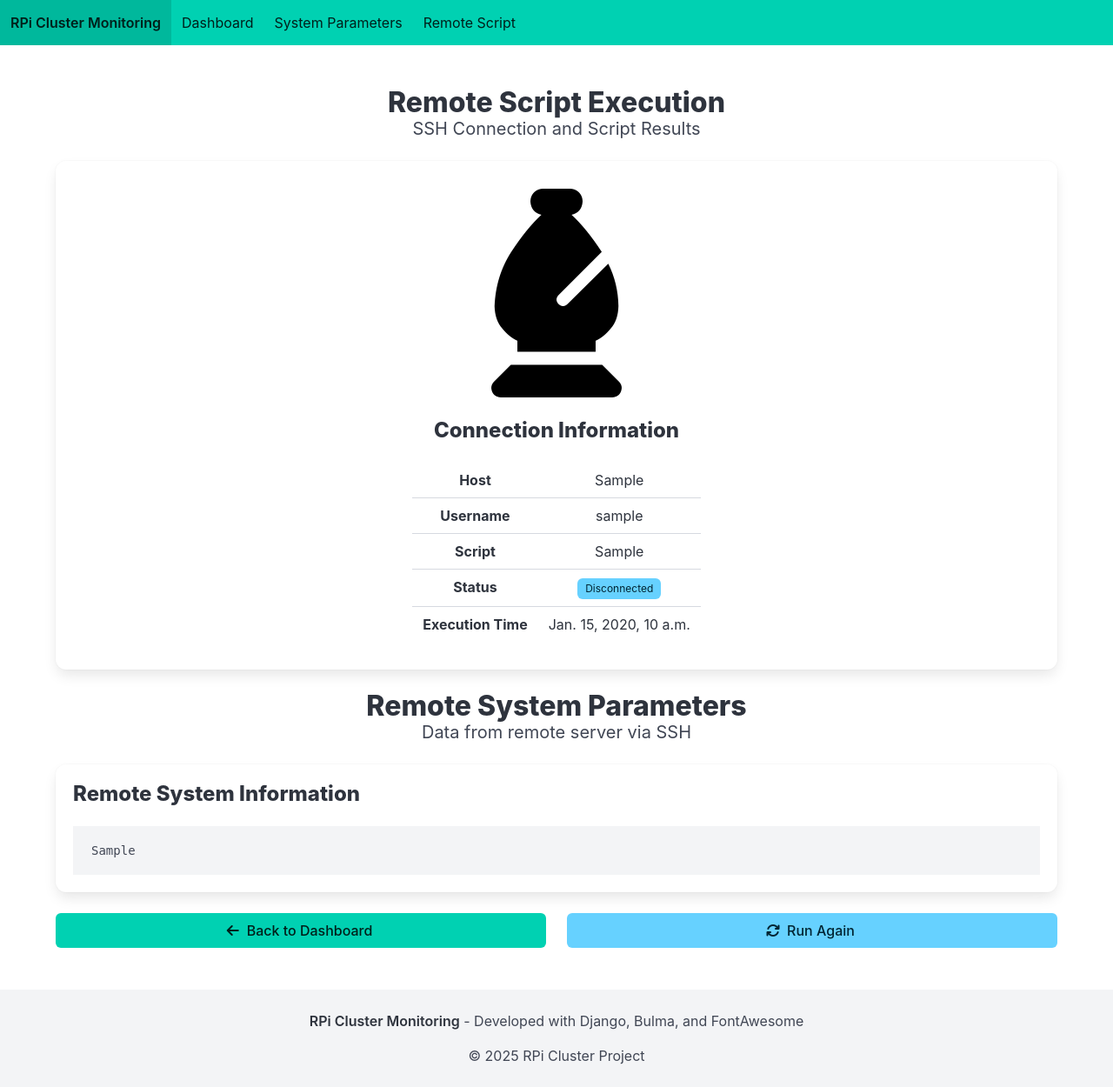
After one commit to zacniewski/RPi-cluster-2025, a Django app: template django_rpi_cluster/monitoring/templates/monitoring/remote_script.html in a window 1280 px wide. The commit adds this page. Shown: the whole page at 87% size. Run offline with Django 5.2, Linux system fonts and the light colour scheme; the template is opened without the code that fills it: most values are stand-ins (such as "Sample title", 1, 10 or a date in 2020).

Commit message:
Working with data from RPI via SSH returned by Paramiko

```diff
--- a/django_rpi_cluster/monitoring/templates/monitoring/base.html
+++ b/django_rpi_cluster/monitoring/templates/monitoring/base.html
@@ -100,6 +100,9 @@
                 <a class="navbar-item" href="{% url 'monitoring:system_parameters' %}">
                     System Parameters
                 </a>
+                <a class="navbar-item" href="{% url 'monitoring:remote_script' %}">
+                    Remote Script
+                </a>
             </div>
         </div>
     </nav>
--- a/django_rpi_cluster/monitoring/templates/monitoring/dashboard.html
+++ b/django_rpi_cluster/monitoring/templates/monitoring/dashboard.html
@@ -70,5 +70,6 @@
             </div>
         </a>
     </div>
+
 </div>
 {% endblock %}
--- /dev/null
+++ b/django_rpi_cluster/monitoring/templates/monitoring/remote_script.html
@@ -0,0 +1,99 @@
+{% extends 'monitoring/base.html' %}
+
+{% block title %}Remote Script Execution - RPi Cluster Monitoring{% endblock %}
+
+{% block content %}
+<h1 class="title has-text-centered">Remote Script Execution</h1>
+<h2 class="subtitle has-text-centered">SSH Connection and Script Results</h2>
+
+<!-- Connection Information Card -->
+<div class="columns is-multiline">
+    <div class="column is-full">
+        <div class="card">
+            <div class="card-content">
+                <div class="icon-container">
+                    <i class="fas fa-chess-bishop fa-5x" style="color: black;"></i>
+                </div>
+                <p class="title is-4">Connection Information</p>
+                <div class="content">
+                    <table class="table is-fullwidth">
+                        <tbody>
+                            <tr>
+                                <th>Host</th>
+                                <td>{{ ssh_host }}</td>
+                            </tr>
+                            <tr>
+                                <th>Username</th>
+                                <td>{{ ssh_username }}</td>
+                            </tr>
+                            <tr>
+                                <th>Script</th>
+                                <td>{{ remote_script }}</td>
+                            </tr>
+                            <tr>
+                                <th>Status</th>
+                                <td>
+                                    <span class="tag {% if connection_status == 'Connected' %}is-success{% elif connection_status == 'Disconnected' %}is-info{% else %}is-danger{% endif %}">
+                                        {{ connection_status }}
+                                    </span>
+                                </td>
+                            </tr>
+                            <tr>
+                                <th>Execution Time</th>
+                                <td>{{ execution_time }}</td>
+                            </tr>
+                        </tbody>
+                    </table>
+                </div>
+            </div>
+        </div>
+    </div>
+</div>
+
+<!-- Script Output -->
+<h1 class="title has-text-centered">Remote System Parameters</h1>
+<h2 class="subtitle has-text-centered">Data from remote server via SSH</h2>
+
+{% if error_message %}
+    <div class="notification is-danger">
+        <p><strong>Error:</strong></p>
+        <pre>{{ error_message }}</pre>
+    </div>
+{% endif %}
+
+{% if script_output %}
+    <!-- Display script output in a box similar to system_parameters.html -->
+    <div class="box">
+        <h3 class="title is-4">Remote System Information</h3>
+        <div class="content">
+            <pre>{{ script_output|linebreaksbr }}</pre>
+        </div>
+    </div>
+{% else %}
+    {% if not error_message %}
+        <div class="notification is-warning">
+            <p>No output received from a script.</p>
+        </div>
+    {% endif %}
+{% endif %}
+
+<!-- Navigation Buttons -->
+<div class="columns">
+    <div class="column">
+        <a href="{% url 'monitoring:dashboard' %}" class="button is-primary is-fullwidth">
+            <span class="icon">
+                <i class="fas fa-arrow-left"></i>
+            </span>
+            <span>Back to Dashboard</span>
+        </a>
+    </div>
+    <div class="column">
+        <a href="{% url 'monitoring:remote_script' %}" class="button is-info is-fullwidth">
+            <span class="icon">
+                <i class="fas fa-sync"></i>
+            </span>
+            <span>Run Again</span>
+        </a>
+    </div>
+</div>
+{% endblock %}
--- a/django_rpi_cluster/monitoring/urls.py
+++ b/django_rpi_cluster/monitoring/urls.py
@@ -6,4 +6,5 @@ app_name = 'monitoring'
 urlpatterns = [
     path('', views.dashboard, name='dashboard'),
     path('system-parameters/', views.system_parameters, name='system_parameters'),
+    path('remote-script/', views.remote_script_execution, name='remote_script'),
 ]
--- a/django_rpi_cluster/pyproject.toml
+++ b/django_rpi_cluster/pyproject.toml
@@ -6,6 +6,7 @@ readme = "README.md"
 requires-python = ">=3.12"
 dependencies = [
     "django>=5.2.4",
+    "paramiko>=3.5.1",
     "psutil>=7.0.0",
     "python-decouple>=3.8",
 ]
```
Also changed, not shown: django_rpi_cluster/monitoring/views.py (+93 -13 lines), docs/06_uv_and_Django_on_RPi.md (+9 -0 lines), django_rpi_cluster/README_REMOTE_SCRIPT.md (added), systemd_service/README.md (added), 2 other files.
